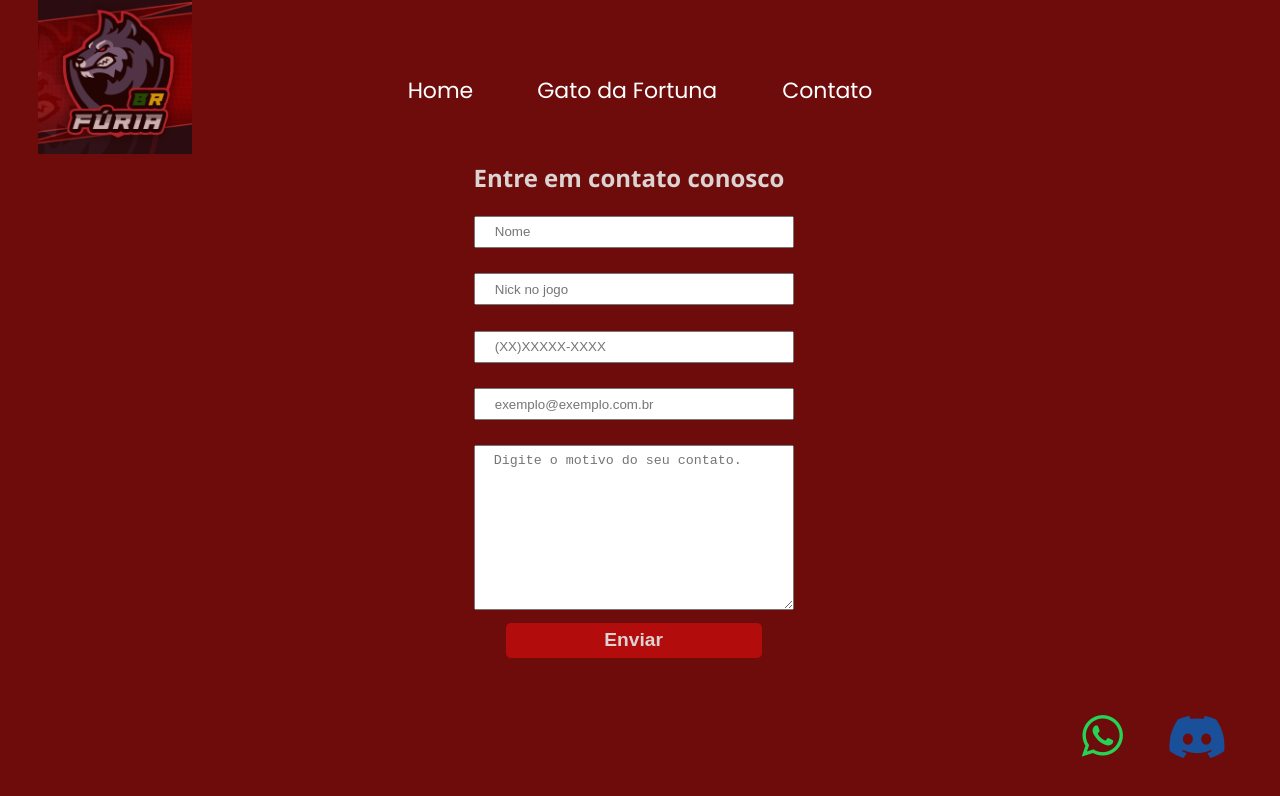
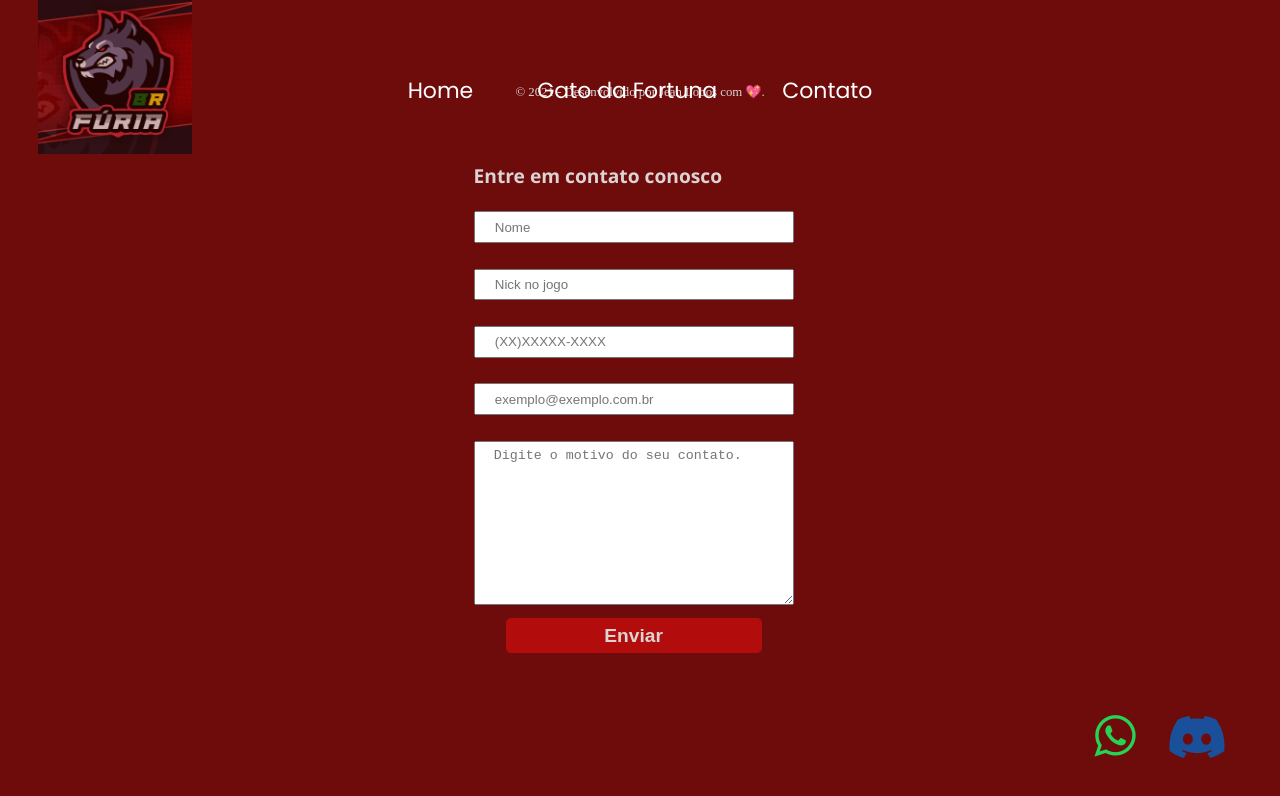
Before and after one commit to JeanHavox/furiabr, a plain HTML site: page contato.html in a window 1280 px wide. Drawn offline with Linux system fonts and the light colour scheme; a web font is replaced by a local one.

Commit message:
Add files via upload

```diff
--- a/css/style.css
+++ b/css/style.css
@@ -208,7 +208,7 @@ footer {
 }
 
 .titulo-formulario {
-  font-size: 150%;
+  font-size: 120%;
   padding: 0 auto;
   margin: 1% auto;
   color: #dbd4d3;
@@ -242,17 +242,12 @@ footer {
   transform: scale(1.2);
 }
 
-.copyrightContato {
-  position: fixed;
-  top: 100%;
-}
-
 .whatsapp-link {
   position: fixed;
   width: 80px;
   height: 50px;
   bottom: 10%;
-  left: 83%;
+  left: 84%;
   top: 88%;
   right: auto;
   color: #25d355;
```
